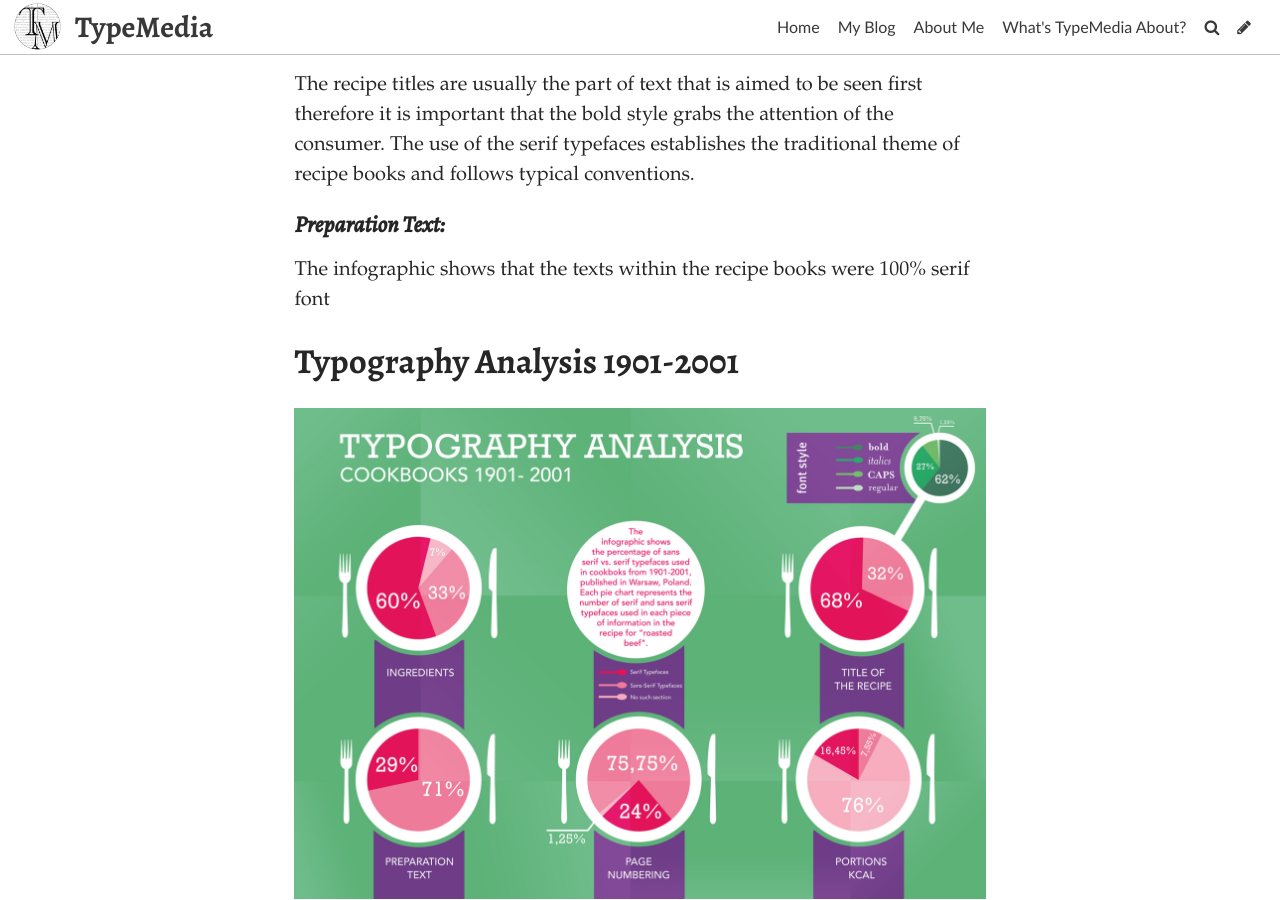
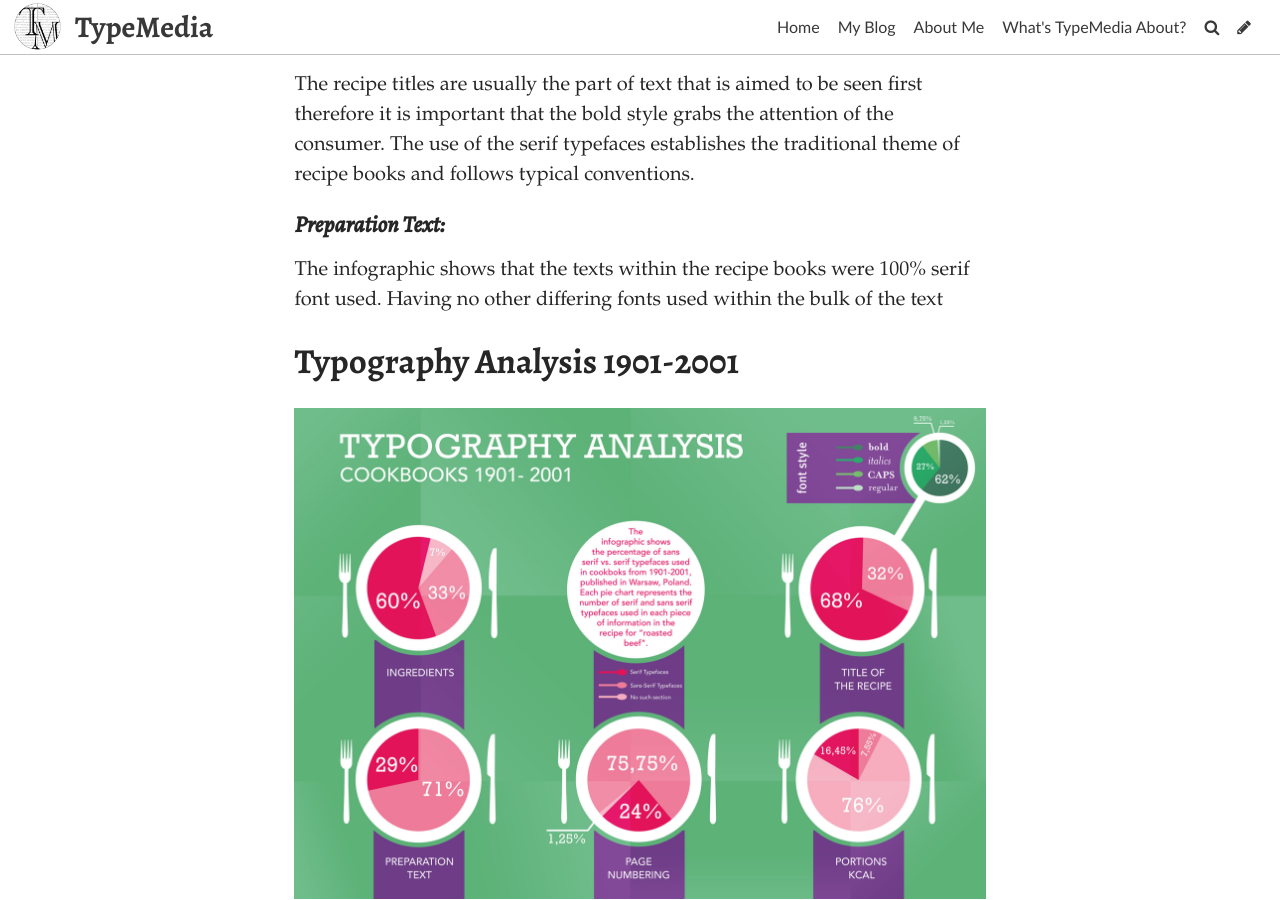
Before and after one commit to charlotteaashley/typo-design-template, a Jekyll site: the page built from _posts/2021-10-21-typography-in-cook-books.md, in a window 1280 px wide and 900 px high, scrolled down 1775 px. Built offline with Jekyll 4.4.1, drawn with Linux system fonts in a browser that asks for light colours; some web fonts are replaced.

Commit message:
Update Post “2021-10-21-typography-in-cook-books”

```diff
--- a/_posts/2021-10-21-typography-in-cook-books.md
+++ b/_posts/2021-10-21-typography-in-cook-books.md
@@ -33,9 +33,7 @@ The recipe titles are usually the part of text that is aimed to be seen first th
 
 #### *Preparation Text:*
 
-The infographic shows that the texts within the recipe books were 100% serif font
-
-
+The infographic shows that the texts within the recipe books were 100% serif font used. Having no other differing fonts used within the bulk of the text
 
 ## Typography Analysis 1901-2001
 
```
